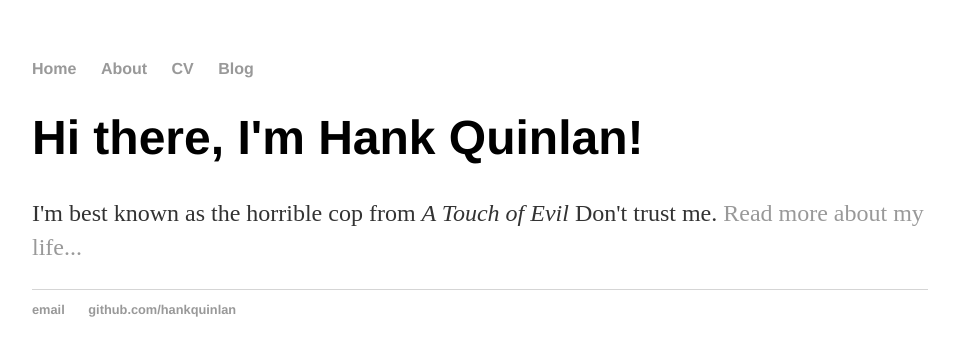
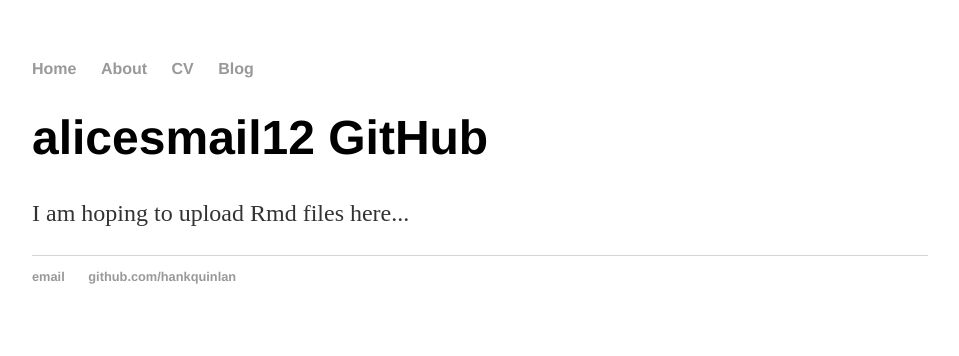
Before and after one commit to alicesmail12/alicesmail12.github.io, a Jekyll site: the page built from index.html, in a window 1280 px wide. Shown: the top 356 px of the page, without its empty margins (160-1119 px from the left). Built offline with Jekyll 4.4.1, drawn with Linux system fonts in a browser that asks for light colours.

Commit message:
Update index.html

```diff
--- a/index.html
+++ b/index.html
@@ -3,6 +3,6 @@ layout: default
 title: FPLStatistics
 ---
 <div class="blurb">
-	<h1>Hi there, I'm Hank Quinlan!</h1>
-	<p>I'm best known as the horrible cop from <em>A Touch of Evil</em> Don't trust me. <a href="/about">Read more about my life...</a></p>
+	<h1>alicesmail12 GitHub</h1>
+	<p>I am hoping to upload Rmd files here...</p>
 </div><!-- /.blurb -->
```
